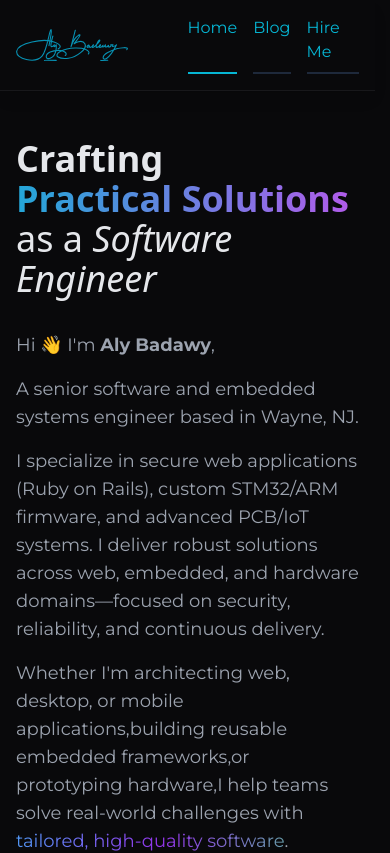
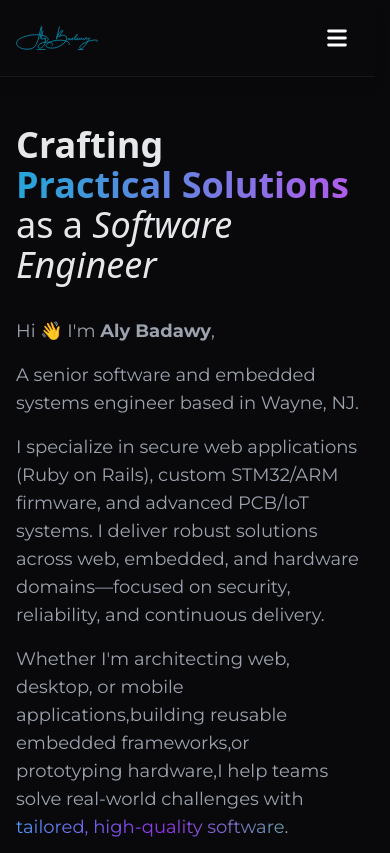
Before and after one commit to AlyBadawy/AlyBadawy_Com, a Next.js app: page / in a window 390 px wide. Shown: the top 853 px of the page. Built offline with nearby package versions, Linux system fonts and the light colour scheme.

Commit message:
Hamburger menu

```diff
--- a/src/components/ui/HeaderNav.tsx
+++ b/src/components/ui/HeaderNav.tsx
@@ -1,43 +1,73 @@
 "use client";
 import Link from "next/link";
 import { usePathname } from "next/navigation";
+import { useState } from "react";
+import { HiMenu, HiX } from "react-icons/hi";
 
 export const HeaderNav = () => {
   const pathname = usePathname();
+  const [open, setOpen] = useState(false);
 
   const links = [
     { name: "Home", href: "/" },
-    // { name: "About", href: "/about" },
-    // { name: "Contact", href: "/contact" },
     { name: "Blog", href: "/blog" },
     { name: "Hire Me", href: "/hire" },
   ];
 
   const isActive = (href: string) => (pathname === href ? "active" : "");
 
-  const linkClasses = (href: string) => {
-    return `text-cyan-500 pb-2 border-b-2 ${
+  const desktopLinkClasses = (href: string) =>
+    `text-cyan-500 pb-2 border-b-2 ${
       isActive(href)
         ? "border-cyan-500"
         : "border-slate-800 hover:border-cyan-500"
     } ease-in-out transition duration-200`;
-  };
+
+  const mobileLinkClasses = (href: string) =>
+    `px-6 py-3 text-gray-300 hover:bg-zinc-800 hover:text-cyan-500 ${
+      isActive(href) ? "bg-cyan-800 text-cyan-500" : ""
+    } transition-colors duration-200`;
 
   return (
-    <>
-      <nav className="flex w-1/2 justify-end">
-        <span className="flex space-x-4">
+    <nav className="flex w-full justify-end items-center relative">
+      {/* Desktop menu */}
+      <span className="hidden md:flex space-x-6">
+        {links.map((link) => (
+          <Link
+            key={link.href}
+            href={link.href}
+            className={desktopLinkClasses(link.href)}
+          >
+            {link.name}
+          </Link>
+        ))}
+      </span>
+      {/* Hamburger button (mobile only) */}
+      <button
+        className="md:hidden p-2 focus:outline-none"
+        onClick={() => setOpen((o) => !o)}
+        aria-label={open ? "Close menu" : "Open menu"}
+      >
+        {open ? <HiX size={28} /> : <HiMenu size={28} />}
+      </button>
+
+      {/* Mobile menu dropdown */}
+      {open && (
+        <span className="absolute top-full right-0 mt-2 flex flex-col w-40 bg-zinc-900 border border-zinc-600 rounded-lg shadow-lg shadow-cyan-950 z-50 animate-fade-in">
           {links.map((link) => (
             <Link
               key={link.href}
               href={link.href}
-              className={linkClasses(link.href)}
+              className={`px-6 py-3 ${mobileLinkClasses(
+                link.href
+              )} border-0 text-left`}
+              onClick={() => setOpen(false)}
             >
               {link.name}
             </Link>
           ))}
         </span>
-      </nav>
-    </>
+      )}
+    </nav>
   );
 };
```
